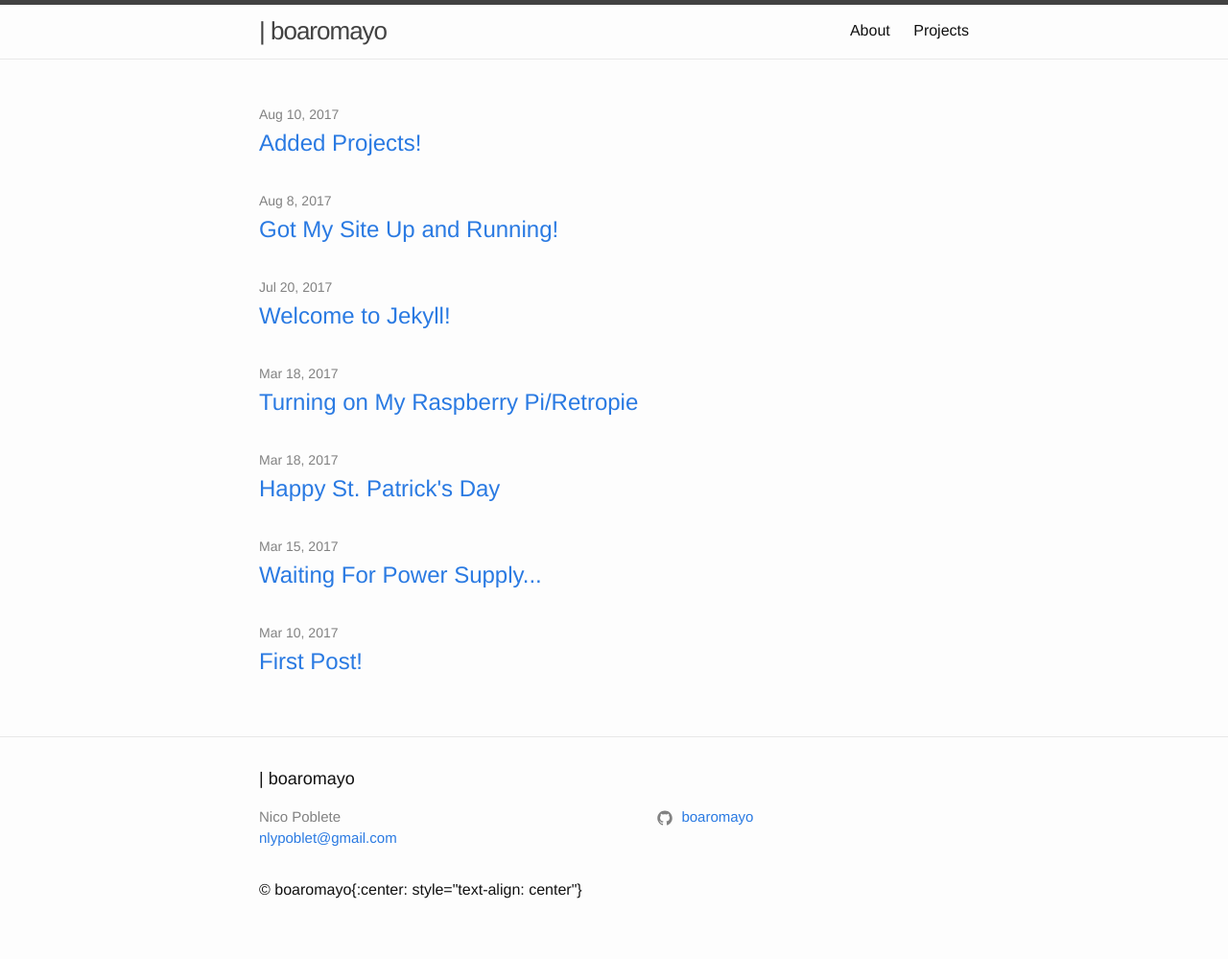
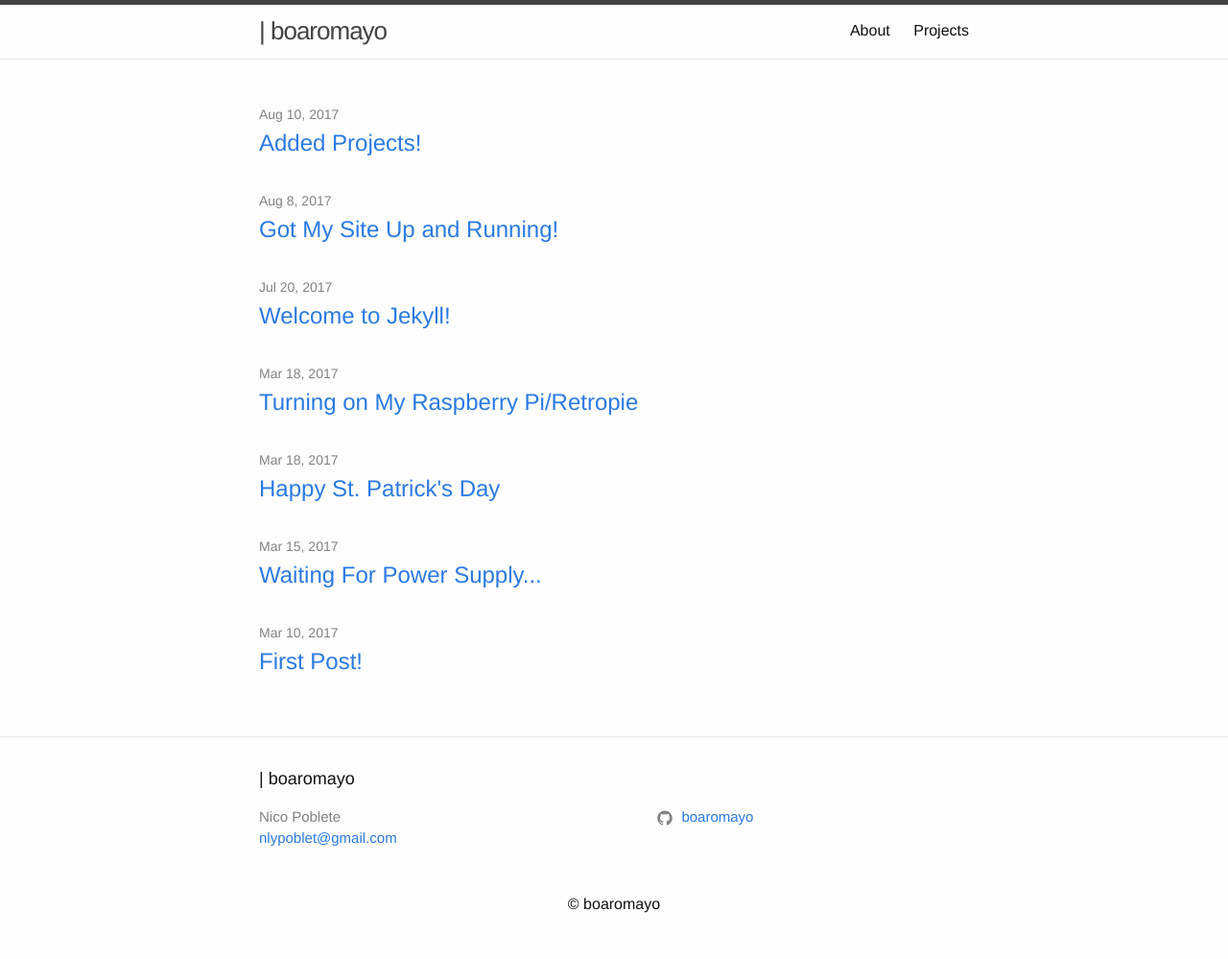
Before and after one commit to boaromayo/boaromayo.net-portfolio, a Jekyll site: the page built from index.md, in a window 1280 px wide. Shown: the whole page at 96% size. Built offline with Jekyll 4.4.1, drawn with Linux system fonts in a browser that asks for light colours.

Commit message:
Added <center> tags

```diff
--- a/_includes/footer.html
+++ b/_includes/footer.html
@@ -63,9 +63,9 @@
     <div class="footer-copyright">
       {% if site.github_username %}
         {% assign date_format = site.minima.date_format | default: "%Y" %}
-        <p>&copy; {{ site.date | date: date_format }} {{ site.github_username | escape }}{:center: style="text-align: center"}</p>
+        <p><center>&copy; {{ site.date | date: date_format }} {{ site.github_username | escape }}</center></p>
       {% else %}
-        <p>&copy; {{ site.author | escape }}{:center: style="text-align: center"}</p>
+        <p><center>&copy; {{ site.author | escape }}</center></p>
       {% endif %}
     </div>
 
```
